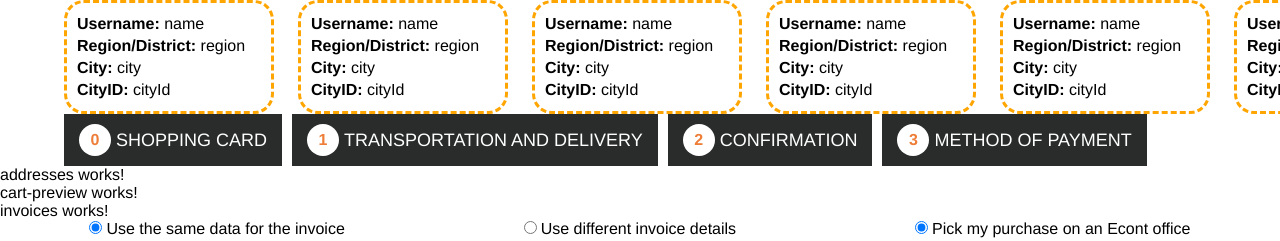
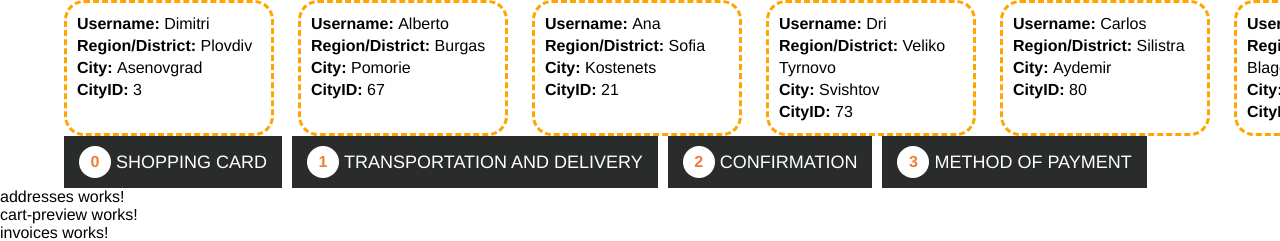
Before and after one commit to AlbertoDesastre/Econt-miniapp-Angular, an Angular app: page / in a window 1280 px wide. Shown: the top 241 px of the page. Built offline with nearby package versions, Linux system fonts and the light colour scheme; no server answers.

Commit message:
Displaying real data from users

```diff
--- a/src/app/components/user-selection/user-selection.component.html
+++ b/src/app/components/user-selection/user-selection.component.html
@@ -1,18 +1,23 @@
 <section class="users-wrapper">
   <!--     <li key={id} className={`user-container ${active ? "active" : null}`}> -->
   <div class="users-container">
-    <ul class="user-profile" *ngFor="let user of users">
+    <ul
+      class="user-profile"
+      *ngFor="let user of users"
+      (click)="toggleUser()"
+      [ngClass]="{ active: activeUser }"
+    >
       <li class="user-name">
-        <p><strong> Username: </strong> name</p>
+        <p><strong> Username: </strong> {{ user.name }}</p>
       </li>
       <li class="user-region">
-        <p><strong>Region/District: </strong> region</p>
+        <p><strong>Region/District: </strong>{{ user.region }}</p>
       </li>
       <li class="user-city">
-        <p><strong>City: </strong> city</p>
+        <p><strong>City: </strong> {{ user.city }}</p>
       </li>
       <li class="user-city_id">
-        <p><strong>CityID: </strong> cityId</p>
+        <p><strong>CityID: </strong> {{ user.cityId }}</p>
       </li>
     </ul>
   </div>
--- a/src/app/components/user-selection/user-selection.component.ts
+++ b/src/app/components/user-selection/user-selection.component.ts
@@ -26,4 +26,11 @@
     { id: 5, name: 'Carlos', region: 'Silistra', city: 'Aydemir', cityId: 80 },
     { id: 6, name: 'Olena', region: 'Blagoevgrad', city: 'Bansko', cityId: 88 },
   ];
+
+  activeUser = false;
+
+  toggleUser() {
+    console.log(this.activeUser);
+    this.activeUser = !this.activeUser;
+  }
 }
```
